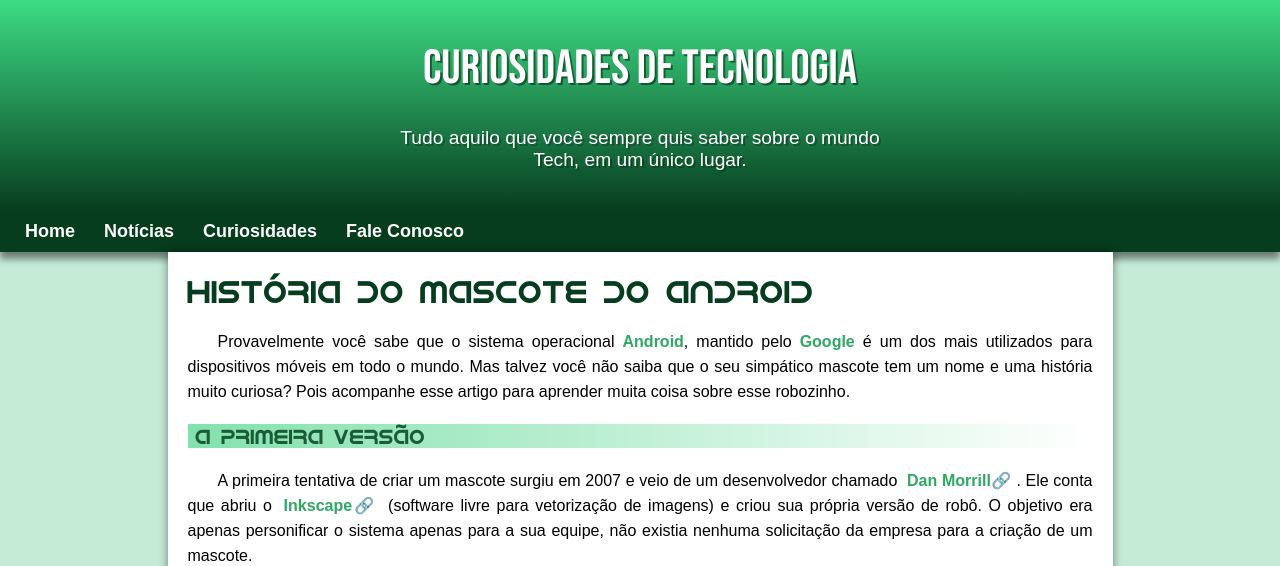
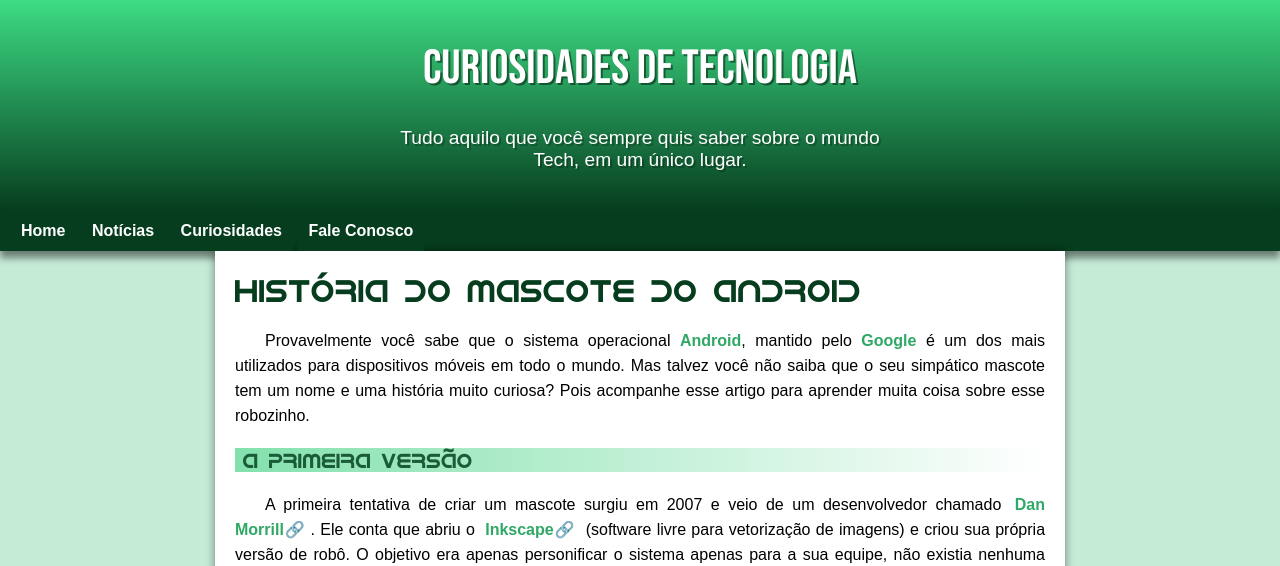
Before and after one commit to SabrinaAramim/projeto-android, a plain HTML site: page index.html in a window 1280 px wide. Shown: the top 566 px of the page. Drawn offline with Linux system fonts and the light colour scheme.

Commit message:
Update style

```diff
--- a/index.html
+++ b/index.html
@@ -17,10 +17,10 @@
         </p>
     </header>
     <nav>
-        <div class="button">Home</div>
-        <div class="button">Notícias</div>
-        <div class="button">Curiosidades</div>
-        <div class="button">Fale Conosco</div>
+        <span class="button">Home</span>
+        <span class="button">Notícias</span>
+        <span class="button">Curiosidades</span>
+        <span class="button">Fale Conosco</span>
     </nav>
 
     <main>
@@ -121,7 +121,7 @@
             </p>
         </article>
     </main>
-    <footer>Site criado por <a href="https://github.com/gustavoguanabara" target="_blank">Gustavo Guanabara</a> para o <a href="https://www.cursoemvideo.com/" target="_blank">CursoemVideo</a>.
+    <footer>Site criado por <a href="https://github.com/SabrinaAramim" target="_blank">Sabrina Aramim</a> para o <a href="https://github.com/gustavoguanabara" target="_blank">Gustavo Guanabara</a>.
         </footer>
 </body>
 
--- a/style.css
+++ b/style.css
@@ -56,26 +56,26 @@ body {
         background-color: var(--cor5);
         box-shadow: 0px 7px 7px rgba(0, 0, 0, 0.462);
         padding-left: 10px;
+        font-family: var(--fonte-padrao);
+        font-weight: bold;
+        font-size: 16px;
+        color: white;
     }
 
     .button {
+        background-color: var(--cor5);
         display: inline-flex;
-        align-items: center;
-        font-family: var(--fonte-padrao);
-        font-weight: bold;
-        font-size: 18px;
-        color: white;
         padding: 10px;
-        margin-left: 5px;
-        transition: 0.5s;
+        transition: 0.5s ease;
+        cursor: pointer;
+        border-radius: 5px 5px 0 0;
+        border: 1px solid var(--cor5);
     }
 
     .button:hover {
         background-color: var(--cor3);
         color: var(--cor5);
-        border-radius: 5px 5px 0px 0px;
-        cursor: pointer;
-        transition: 0.5s;
+        border: 1px solid var(--cor3);
     }
 
     main {
@@ -189,6 +189,13 @@ body {
     }
 }
 
+@media screen and (max-width: 1400px) {
+    main {
+
+        width: 850px;
+    }
+}
+
 @media screen and (max-width: 1000px) {
     main {
 
```
